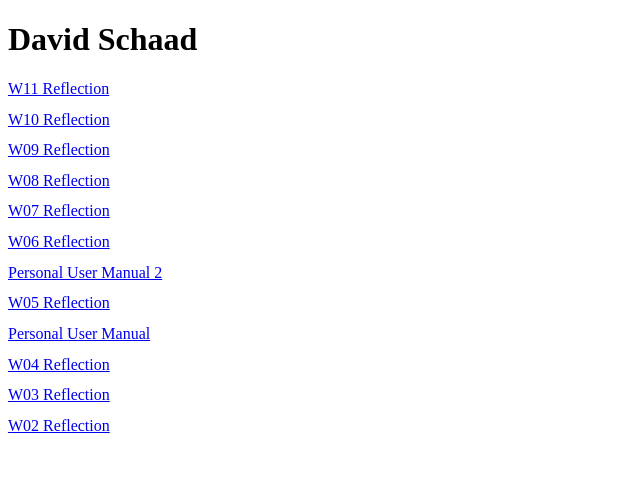
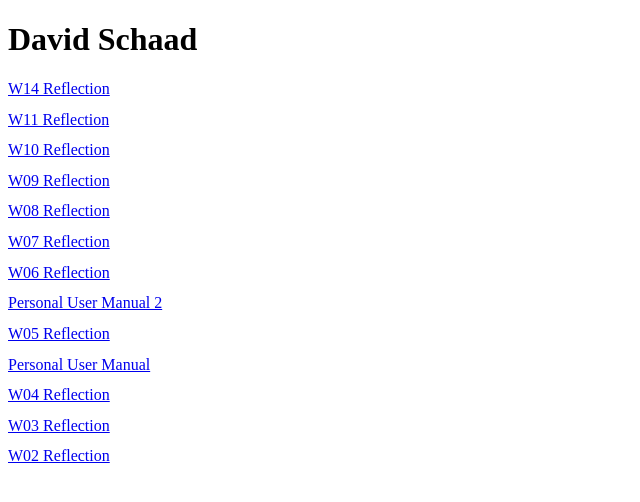
Before and after one commit to dschaad/cse170, a plain HTML site: page index.html in a window 1280 px wide. Shown: the whole page, without its empty margins (0-640 px from the left). Drawn offline with Linux system fonts and the light colour scheme.

Commit message:
added link for w14 reflection

```diff
--- a/index.html
+++ b/index.html
@@ -10,6 +10,7 @@
 <body>
     <h1>David Schaad</h1>
     <div id="documents">
+        <a href="W14 Reflection.docx">W14 Reflection</a>
         <a href="W11 Reflection.docx">W11 Reflection</a>
         <a href="W10 Reflection.docx">W10 Reflection</a>
         <a href="W09 Reflection.docx">W09 Reflection</a>
```
